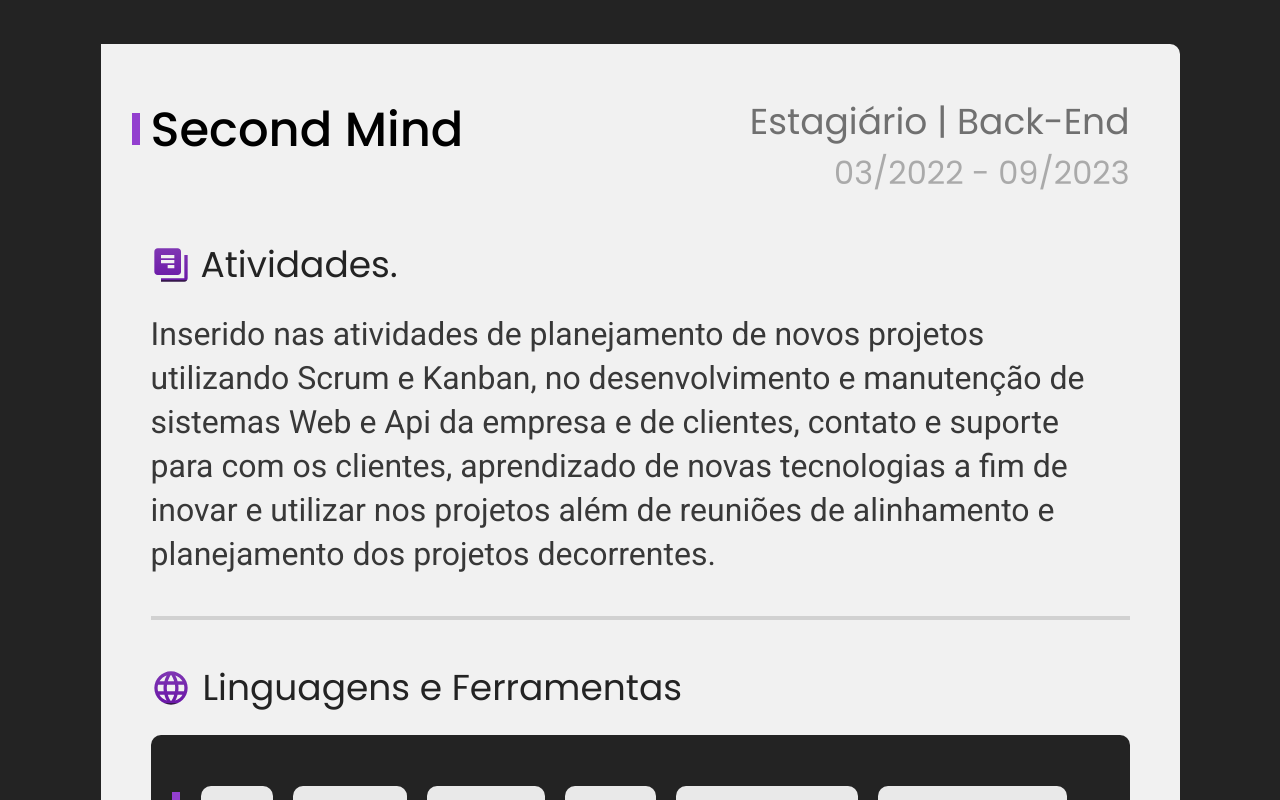
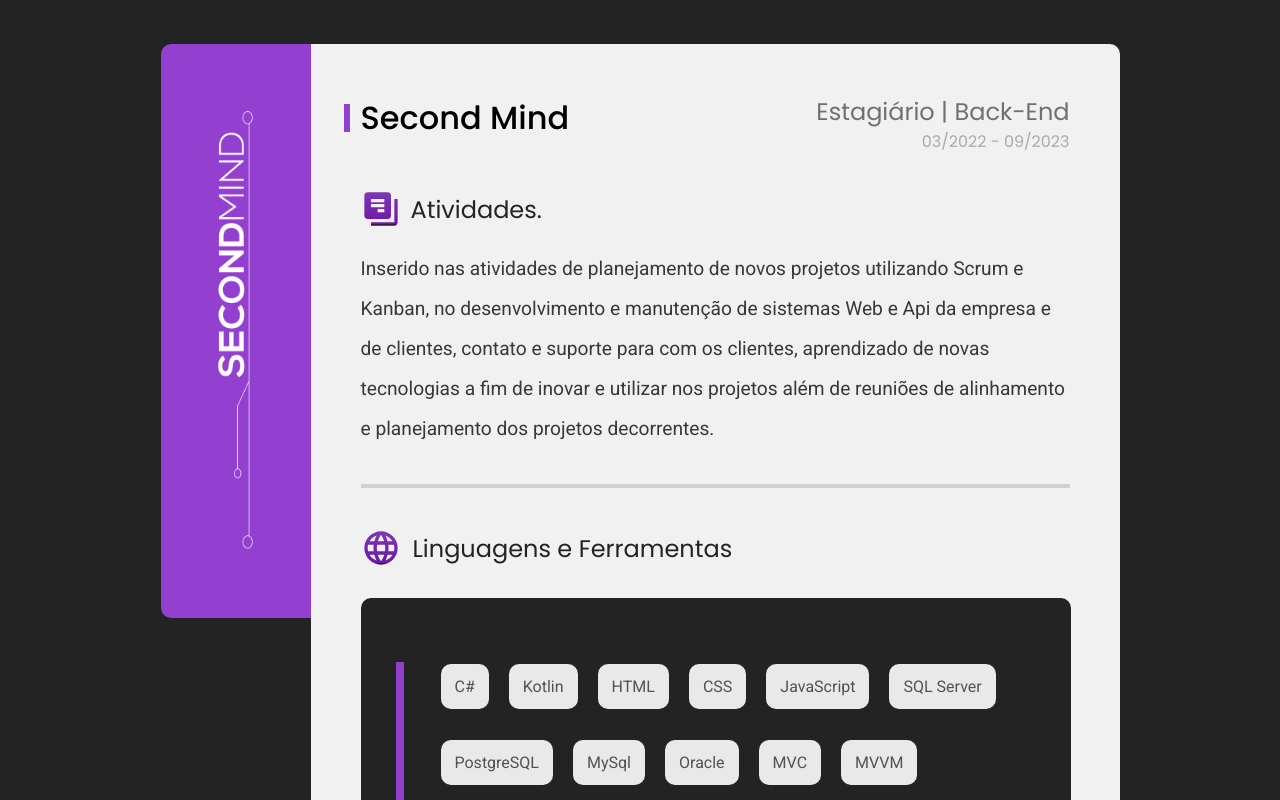
Before and after one commit to samuelcazaes/portfolio-samuel, a React (Vite) app: page / in a window 1280 px wide. Shown: the part 4580-5380 px from the top of the page. Built offline with nearby package versions, Linux system fonts and the light colour scheme.

Commit message:
redimensionando seção experiências para o tamanho do que seria o responsivo

```diff
--- a/src/Components/experiencias/Experiencias.module.css
+++ b/src/Components/experiencias/Experiencias.module.css
@@ -26,22 +26,27 @@
   align-items: center;
   justify-content: center;
   background-color: #933FCF;
-  width: 220px;
-  height: 644px;
+  width: 150px;
+  height: 574px;
   border-radius: 10px 0px 0px 10px;
 }
 
 .logoContainer img {
   width: 50%;
-  height: 90%;
+  height: 80%;
 }
 
 .infoContainer {
   background-color: #f1f1f1;
   padding: 50px;
-  max-width: 1139px;
-  height: 1117px;
+  max-width: 809px;
+  height: 947px;
   border-radius: 0px 10px 10px 10px;
+}
+
+.titleContainer {
+  display: flex;
+  justify-content: space-between;
 }
 
 .titleContainer {
@@ -52,30 +57,30 @@
 .titleContainer h1 {
   font-family: var(--type-second);
   font-weight: 500;
-  font-size: 3rem;
+  font-size: 2rem;
   position: relative
 }
 
 .titleContainer h1::after {
   content: '';
-  width: 8px;
-  height: 32px;
+  width: 6px;
+  height: 28px;
   background-color: #933FCF;
   position: absolute;
-  left: -19px;
-  top: 19px
+  left: -17px;
+  top: 10px
 }
 
 .titleContainer h2 {
   font-family: var(--type-second);
-  font-size: 2.25rem;
+  font-size: 1.5rem;
   font-weight: 400;
   color: #707070;
 }
 
 .titleContainer span {
   font-family: var(--type-second);
-  font-size: 2rem;
+  font-size: 1rem;
   font-weight: 400;
   color: #AAAAAA;
 }
@@ -88,7 +93,7 @@
   display: flex;
   flex-direction: column;
   max-width: 979px;
-  padding-top: 40px;
+  padding-top: 35px;
 }
 
 .activityContainer::after {
@@ -96,7 +101,7 @@
   height: 4px;
   max-width: 979px;
   background-color: #d1d1d1;
-  margin-top: 40px;
+  margin-top: 35px;
   margin-bottom: 40px;
 }
 
@@ -108,7 +113,7 @@
 
 .activityContainer h1, .skillsHeader h1 {
   font-family: var(--type-second);
-  font-size: 2.25rem;
+  font-size: 1.5rem;
   font-weight: 400;
   color: #232323;
 }
@@ -117,9 +122,9 @@
   padding-top: 20px;
   text-align: left;
   font-family: var(--type-third);
-  font-size: 2rem;
+  font-size: 1.2rem;
   font-weight: 400;
-  line-height: 44px;
+  line-height: 40px;
   color: #383838;
 }
 
@@ -135,15 +140,16 @@
 }
 
 .skillsBox {
-  width: 979px;
-  height: 348px;
+  width: 710px;
+  height: 328px;
   background-color: #232323;
   border-radius: 10px;
-  margin-top: 20px;
+  margin-top: 30px;
   display: flex;
   flex-wrap: wrap;
   gap: 20px;
-  padding: 50px;
+  padding: 60px;
+  padding-left: 80px;
   align-items: center;
   position: relative;
 }
@@ -151,14 +157,14 @@
 .skillsBox::after {
   content: '';
   width: 8px;
-  height: 235px;
+  height: 200px;
   background-color: #933FCF;
   position: absolute;
-  left: 21px
+  left: 35px
 }
 
 .skillsBox span {
-  font-size: 2rem;
+  font-size: 1rem;
   font-family: var(--type-third);
   font-weight: 400;
   color: #525252;
@@ -166,12 +172,12 @@
   padding: 10px 11px 10px 11px;
   border-radius: 10px;
   transition: 0.5s;
-  border: 5px solid transparent;
+  border: 3px solid transparent;
   cursor: default;
 }
 
 .skillsBox span:hover {
   background-color: white;
   transition: 0.5s;
-  border: 5px solid #933FCF;
+  border: 3px solid #933FCF;
 }
```
